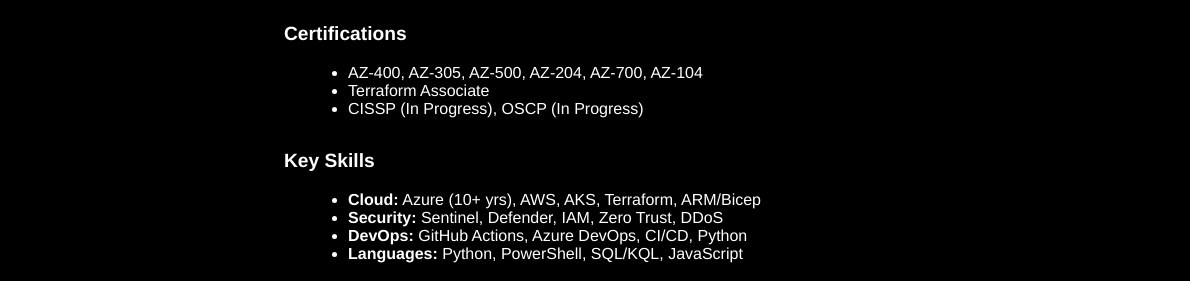
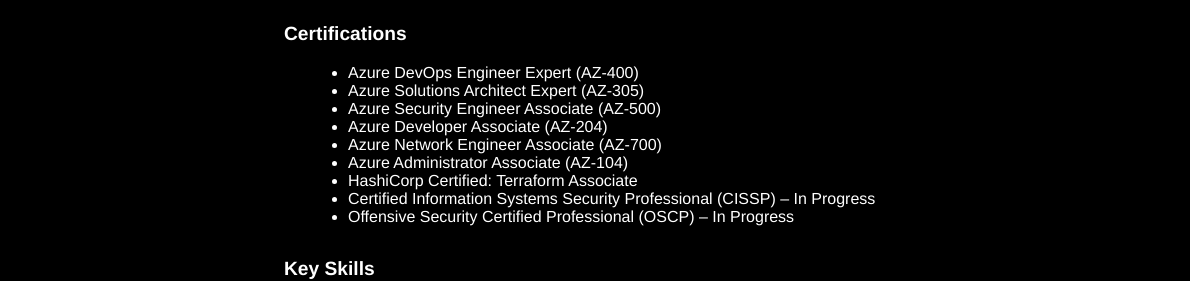
Before and after one commit to sbaccas/sbaccas.github.io, a plain HTML site: page html/cv.html in a window 1280 px wide. Shown: the part 216-497 px from the top of the page, 90-1280 px from the left. Drawn offline with Linux system fonts and the light colour scheme.

Commit message:
cleaned CV and added better pic

```diff
--- a/html/cv.html
+++ b/html/cv.html
@@ -26,10 +26,17 @@
 
         <h3>Certifications</h3>
         <ul>
-        <li>AZ-400, AZ-305, AZ-500, AZ-204, AZ-700, AZ-104</li>
-        <li>Terraform Associate</li>
-        <li>CISSP (In Progress), OSCP (In Progress)</li>
+          <li>Azure DevOps Engineer Expert (AZ-400)</li>
+          <li>Azure Solutions Architect Expert (AZ-305)</li>
+          <li>Azure Security Engineer Associate (AZ-500)</li>
+          <li>Azure Developer Associate (AZ-204)</li>
+          <li>Azure Network Engineer Associate (AZ-700)</li>
+          <li>Azure Administrator Associate (AZ-104)</li>
+          <li>HashiCorp Certified: Terraform Associate</li>
+          <li>Certified Information Systems Security Professional (CISSP) – In Progress</li>
+          <li>Offensive Security Certified Professional (OSCP) – In Progress</li>
         </ul>
+
 
         <h3>Key Skills</h3>
         <ul>
```
Also changed, not shown: index.html (+2 -2 lines), assets/images/ddos_thumb.JPG (deleted), assets/images/ddos_thumb.png (added), 3 other files.
